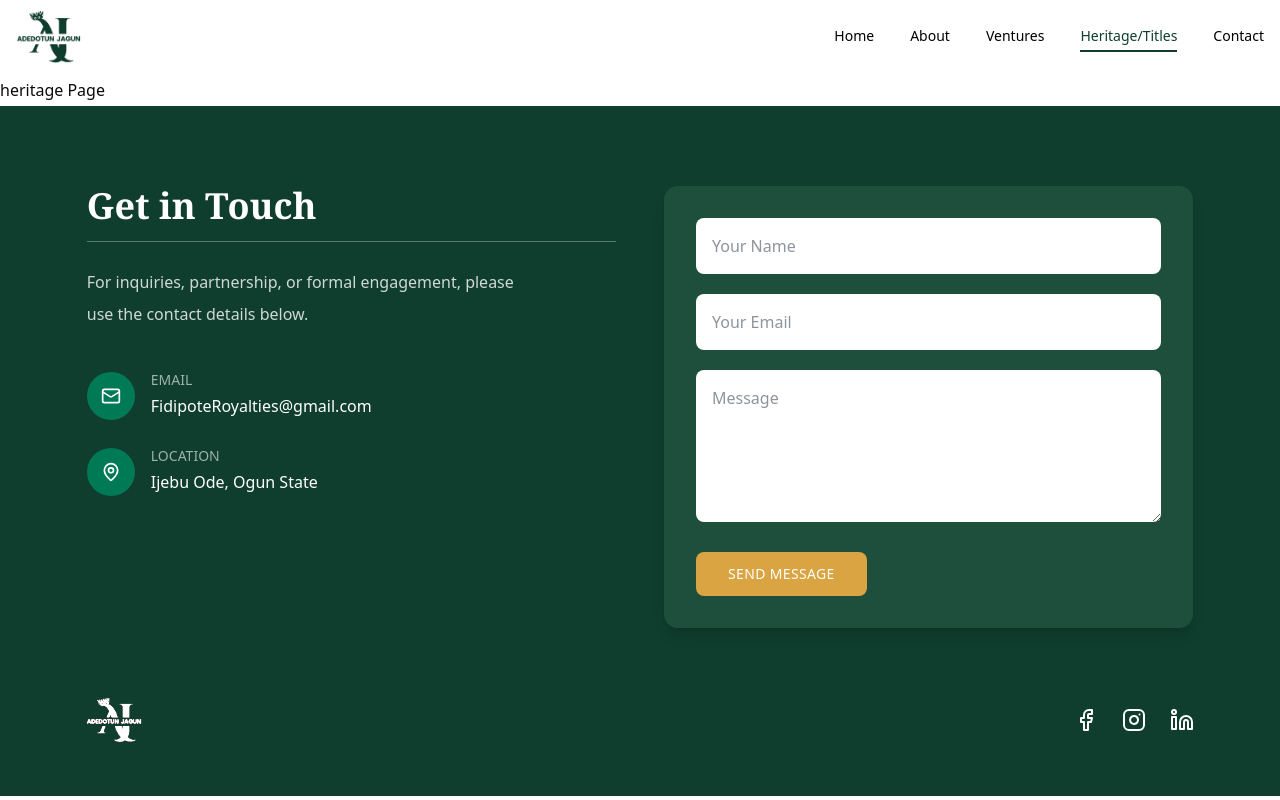
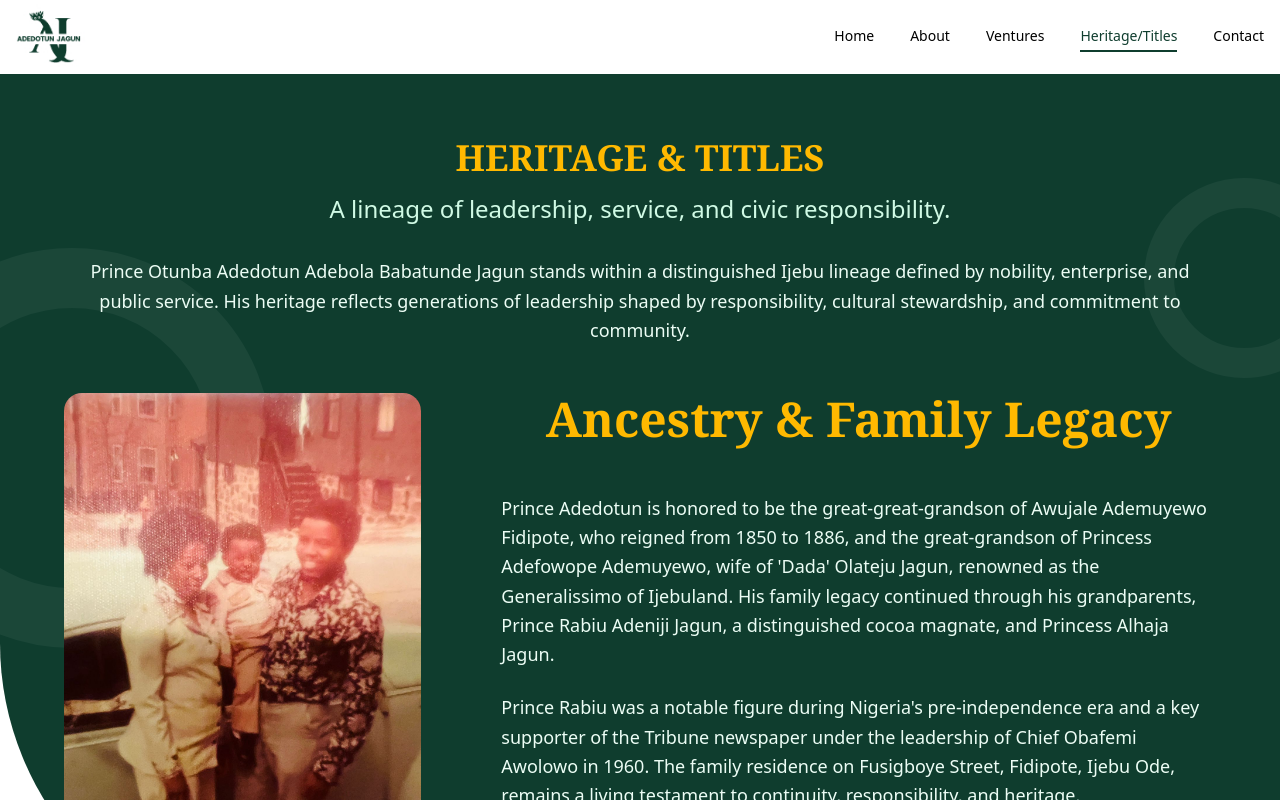
Before and after one commit to Guns-akimbo/Prince-Jagun-Portfolio-, a Next.js app: page /heritage in a window 1280 px wide. Shown: the top 800 px of the page. Built offline with nearby package versions, Linux system fonts and the light colour scheme.

Commit message:
top heritage

```diff
--- a/src/app/(pages)/heritage/page.tsx
+++ b/src/app/(pages)/heritage/page.tsx
@@ -1,12 +1,80 @@
 import Footer from "@/components/landingpage/contents/footer";
 import Header from "@/components/landingpage/navigations /header";
+import Image from "next/image";
 import React from "react";
 
 const HeritagePage = () => {
   return (
     <div>
-      <Header/>
-      heritage Page
+      <Header />
+      <div className="min-h-fit bg-[#0F3D2E] text-white px-16 pt-16 relative overflow-hidden rounded-bl-[300px]">
+        <div className="absolute right-[-5%] top-[12%] w-50 h-50 border-30 border-white/5 rounded-full pointer-events-none"></div>
+        <div className="absolute left-[-10%] top-[20%] w-100 h-100 border-60 border-white/5 rounded-full pointer-events-none"></div>
+
+        <div className="mx-auto relative z-10 ">
+          <div className="text-center mb-12">
+            <h1 className="text-xl md:text-4xl font-serif font-bold text-amber-400 mb-4">
+              HERITAGE & TITLES
+            </h1>
+            <p className="text-xl md:text-2xl text-emerald-100">
+              A lineage of leadership, service, and civic responsibility.
+            </p>
+            <div className="text-center my-8 px-4">
+              <p className="text-lg leading-relaxed text-emerald-50">
+                Prince Otunba Adedotun Adebola Babatunde Jagun stands within a
+                distinguished Ijebu lineage defined by nobility, enterprise, and
+                public service. His heritage reflects generations of leadership
+                shaped by responsibility, cultural stewardship, and commitment
+                to community.
+              </p>
+            </div>
+          </div>
+
+          <div className="flex flex-col-reverse md:flex-row gap-20">
+            <div className="flex justify-center md:w-1/3 w-full  ">
+              <div className="relative">
+                <Image
+                  src="/images/heritage1.jpg"
+                  alt="Prince seated on throne"
+                  className="w-full h-150 object-cover rounded-2xl mb-[-50px] "
+                  width={700}
+                  height={100}
+                />
+              </div>
+            </div>
+            <div className="md:w-2/3 w-full">
+              <h2 className="text-xl md:text-5xl font-serif font-bold text-amber-400 text-center mb-12">
+                Ancestry & Family Legacy
+              </h2>
+              <div>
+                <div className="space-y-6 text-emerald-50">
+                  <p className="text-base md:text-lg leading-relaxed">
+                    Prince Adedotun is honored to be the great-great-grandson of
+                    Awujale Ademuyewo Fidipote, who reigned from 1850 to 1886,
+                    and the great-grandson of Princess Adefowope Ademuyewo, wife
+                    of &#39;Dada&#39; Olateju Jagun, renowned as the
+                    Generalissimo of Ijebuland. His family legacy continued
+                    through his grandparents, Prince Rabiu Adeniji Jagun, a
+                    distinguished cocoa magnate, and Princess Alhaja Jagun.
+                  </p>
+
+                  <p className="text-base md:text-lg leading-relaxed">
+                    Prince Rabiu was a notable figure during Nigeria&#39;s
+                    pre-independence era and a key supporter of the Tribune
+                    newspaper under the leadership of Chief Obafemi Awolowo in
+                    1960. The family residence on Fusigboye Street, Fidipote,
+                    Ijebu Ode, remains a living testament to continuity,
+                    responsibility, and heritage.
+                  </p>
+                </div>
+              </div>
+            </div>
+          </div>
+        </div>
+      </div>
+      <div className=" p-16">
+
+      </div>
       <Footer />
     </div>
   );
```
Also changed, not shown: public/images/heritage1.jpg (added).
